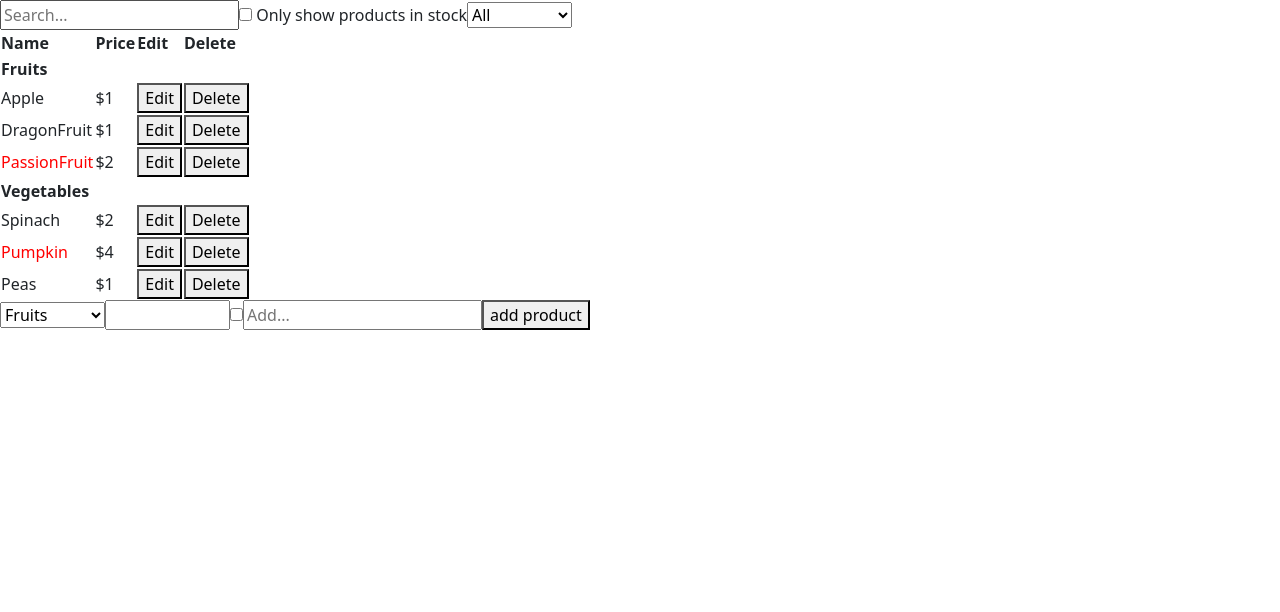
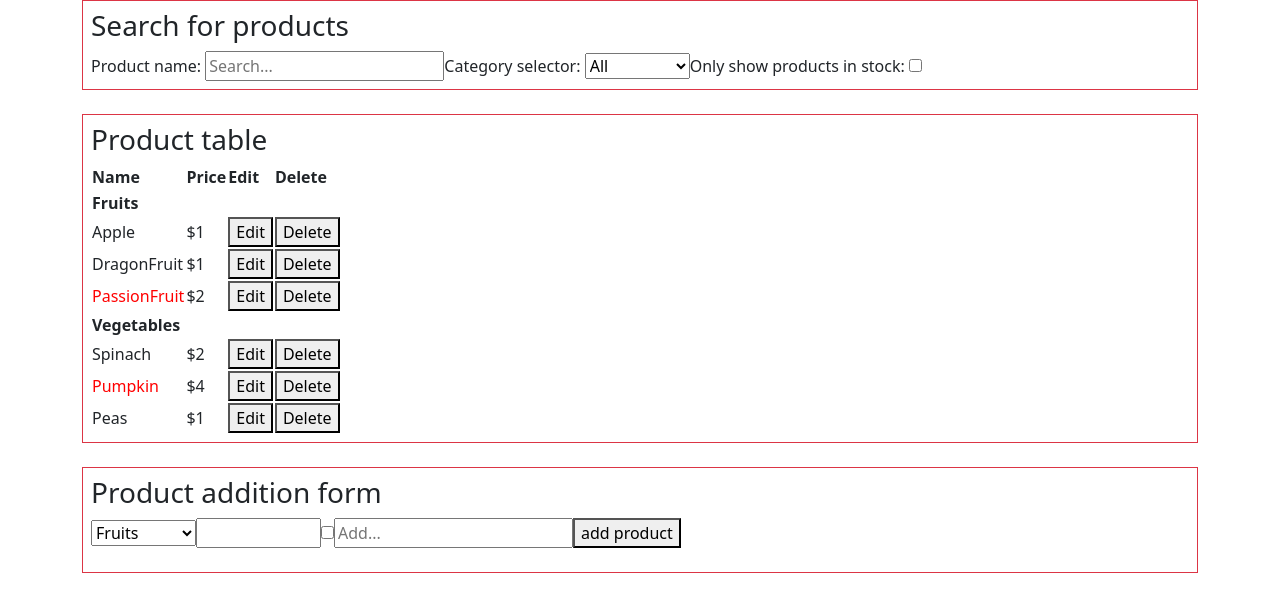
Before and after one commit to IchikaCoding/react-practice, a React (Vite) app: page / in a window 1280 px wide. Shown: the top 612 px of the page. Built offline with nearby package versions, Linux system fonts and the light colour scheme.

Commit message:
style: 検索と商品領域のレイアウトを修正

```diff
--- a/src/components/FilterableProductTable.jsx
+++ b/src/components/FilterableProductTable.jsx
@@ -169,9 +169,12 @@ export default function FilterableProductTable() {
 
   console.log("filterCategory", filterCategory);
   return (
-    <div>
+    <div className="container">
       {/* チェックされたかどうか、フィルターするときのテキストを受け取るためのprops */}
       {/* 関数を渡したのは入力値をもらって、その値でstateを更新したいから */}
+
+      <div className="mb-4 border border-danger p-2">
+        <h3>Search for products</h3>
         <SearchBar
           filterText={filterText}
           inStockOnly={inStockOnly}
@@ -180,8 +183,12 @@ export default function FilterableProductTable() {
           onFilterTextChange={setFilterText}
           onInStockOnlyChange={setInStockOnly}
         />
+      </div>
+
       {/* 商品情報、チェックされたかどうか、フィルターするときのテキストを受け取るためのprops */}
       {/* 更新された値を使えばいいだけだからstateを更新する関数は不要 */}
+      <div className="mb-4 border border-danger p-2">
+        <h3>Product table</h3>
         <ProductTable
           products={products}
           inStockOnly={inStockOnly}
@@ -198,7 +205,11 @@ export default function FilterableProductTable() {
           setDraftPrice={setDraftPrice}
           errorMessage={errorMessage}
         />
+      </div>
+      <div className="mb-4 border border-danger p-2">
+        <h3>Product addition form</h3>
         <AddProductForm products={products} onProductsChange={setProducts} />
+      </div>
       <Modal
         isModalOpen={isModalOpen}
         onConfirm={handleModalOkBtn}
--- a/src/components/SearchBar.jsx
+++ b/src/components/SearchBar.jsx
@@ -20,7 +20,10 @@ export default function SearchBar({
   return (
     <>
       <form>
+        <label htmlFor="search-product-name">
+          Product name:{" "}
           <input
+            id="search-product-name"
             type="text"
             placeholder="Search..."
             value={filterText}
@@ -28,17 +31,10 @@ export default function SearchBar({
               onFilterTextChange(e.target.value);
             }}
           />
-        <label>
-          <input
-            type="checkbox"
-            checked={inStockOnly}
-            onChange={(e) => {
-              onInStockOnlyChange(e.target.checked);
-            }}
-          />{" "}
-          Only show products in stock
         </label>
-        {/* カテゴリのセレクト要素を入れたい */}
+
+        <label htmlFor="filter-category-select">
+          Category selector: {/* カテゴリのセレクト要素を入れたい */}
           {/* valueでfilterCategoryというstateを代入しているから初期値はstateの初期値が採用される。selectedで初期値をしても意味なし！ */}
           {/* 入力値はここで取得 */}
           <select
@@ -54,6 +50,18 @@ export default function SearchBar({
             <option value="Vegetables">Vegetables</option>
             <option value="Snacks">Snacks</option>
           </select>
+        </label>
+        <label htmlFor="stock-checkbox">
+          Only show products in stock:{" "}
+          <input
+            id="stock-checkbox"
+            type="checkbox"
+            checked={inStockOnly}
+            onChange={(e) => {
+              onInStockOnlyChange(e.target.checked);
+            }}
+          />
+        </label>
       </form>
     </>
   );
```
Lines whose indentation alone changed are shown as unchanged.
